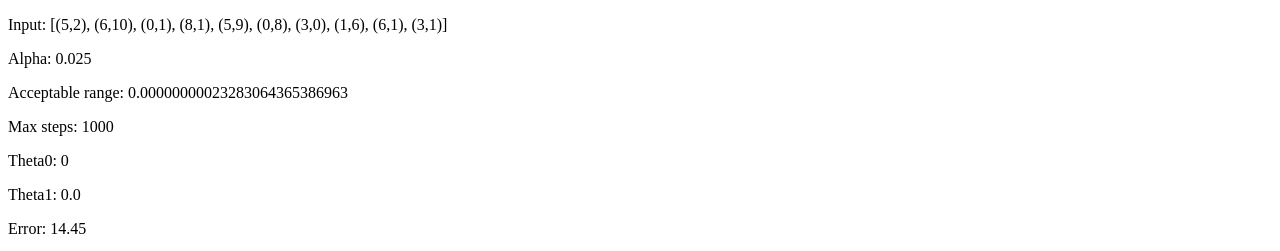
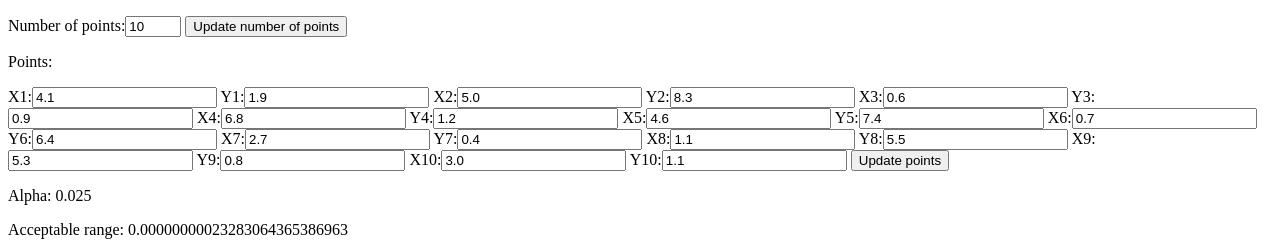
Before and after one commit to emrekenar/linear-regression, a Django app: page / in a window 1280 px wide. Shown: the top 251 px of the page. Run offline with Django 3.2, Linux system fonts and the light colour scheme; data comes from the database, SQL or seed files in the repository.

Commit message:
changing number of points and points enabled

```diff
--- /dev/null
+++ b/linear_regression/forms.py
@@ -0,0 +1,15 @@
+from django import forms
+
+
+class NumPointsForm(forms.Form):
+    num_points = forms.IntegerField(label='Number of points', min_value=2, max_value=99, initial=10)
+
+
+class PointsForm(forms.Form):
+    def __init__(self, gd=None, *args, **kwargs):
+        super(PointsForm, self).__init__(*args, **kwargs)
+        current_points = gd.deserialized_points()
+        num = gd.num_points
+        for i in range(num):
+            self.fields['x' + str(i + 1)] = forms.FloatField(min_value=-999, max_value=999, initial=current_points[i].x)
+            self.fields['y' + str(i + 1)] = forms.FloatField(min_value=-999, max_value=999, initial=current_points[i].y)
--- a/linear_regression/models.py
+++ b/linear_regression/models.py
@@ -1,3 +1,5 @@
+from datetime import datetime
+
 import matplotlib
 
 matplotlib.use('Agg')  # this is required for the program to work in OSX
@@ -19,9 +21,11 @@ class GradientDescent(models.Model):
     for points (xi, yi), define error function J(theta0, theta1),
     find theta0, theta1 that minimizes J.
     """
+    num_points = models.IntegerField(default=10)
+    points_ready = models.BooleanField(default=False)
     points_x = models.CharField(max_length=200, default='')
     points_y = models.CharField(max_length=200, default='')
-    pub_date = models.DateTimeField(default=timezone.now, null=True)
+    last_edited = models.DateTimeField(default=timezone.now, null=True)
     alpha = models.FloatField(default=0.0)
     acceptable_range = models.FloatField(default=0.0)
     max_steps = models.IntegerField(default=0)
@@ -29,16 +33,20 @@ class GradientDescent(models.Model):
     theta1 = models.FloatField(default=0.0)
     error = models.FloatField(default=0.0)
 
-    def init_parameters(self):
-        # define points randomly  # TODO: allow users to define points
-        sz, min_val, max_val = 10, 0, 10
-        points = []
-        for i in range(sz):
-            points.append(Point(randint(min_val, max_val), randint(min_val, max_val)))
-        self.points_x, self.points_y = serialize_points(points)
+    def save(self, *args, **kwargs):
+        # store time of last edit
+        self.last_edited = timezone.now()
 
-        # store time of creation  # TODO: make here last edit time and clean unused objects
-        self.pub_date = timezone.now()
+        # before saving, clean unused objects
+        clean_unused()
+
+        super(GradientDescent, self).save(*args, **kwargs)
+
+    def init_parameters(self, num_points=10):
+        # define points randomly at first or when num_points changes
+        self.num_points = num_points
+        self.points_ready = False
+        (self.points_x, self.points_y), points = self.random_points()
 
         # find minimum and maximum values of y
         min_y, max_y = 1024, -1024
@@ -72,6 +80,11 @@ class GradientDescent(models.Model):
         self.theta1 = self.theta1 - self.alpha * delta_j(self.theta0, self.theta1, points, 1)
         self.theta0 = temp
         self.error = j(self.theta0, self.theta1, points)
+
+        # after the algorithm starts, points cannot be changed
+        if not self.points_ready:
+            self.points_ready = True
+
         self.save()
 
     def run(self):
@@ -85,6 +98,11 @@ class GradientDescent(models.Model):
             step += 1
 
         self.error = j(self.theta0, self.theta1, points)
+
+        # after the algorithm starts, points cannot be changed
+        if not self.points_ready:
+            self.points_ready = True
+
         self.save()
 
     def get_gd_plot_uri(self):
@@ -125,6 +143,7 @@ class GradientDescent(models.Model):
             y = [j(self.theta0, theta1, points) for theta1 in x]
 
         plt.plot(x, y, '--bo')
+        plt.plot([x[int(num_datapoints/2)] for _ in x], [min(y)+i*(max(y)-min(y))/len(y) for i in range(len(y))], 'r')
         plt.title('error with respect to theta%s' % index)
 
         return fig_to_uri()
@@ -132,8 +151,21 @@ class GradientDescent(models.Model):
     def deserialized_points(self):
         return deserialize_points(self.points_x, self.points_y)
 
+    def set_num_points(self, new_num):
+        self.init_parameters(new_num)
+
+    def set_points(self, points_x, points_y):
+        self.points_x, self.points_y = points_x, points_y
+        self.save()
+
+    def random_points(self, min_val=0, max_val=10):
+        points = []
+        for i in range(self.num_points):
+            points.append(Point(randint(min_val * 10, max_val * 10) / 10.0, randint(min_val * 10, max_val * 10) / 10.0))
+        return serialize_points(points), points
+
     def __str__(self):
-        return 'GD(%s,%s)' % (self.theta0, self.theta1)
+        return 'GD%s(%s,%s)' % (self.id, self.theta0, self.theta1)
 
 
 def h(theta0, theta1, x):
@@ -197,6 +229,13 @@ def fig_to_uri():
     return uri
 
 
+def clean_unused(mins=15):
+    """remove GradientDescent objects that are not used in 'mins' minutes"""
+    latest = timezone.now() - timezone.timedelta(minutes=mins)
+    query_set = GradientDescent.objects.filter(last_edited__lt=latest)
+    query_set.delete()
+
+
 class Point:
     def __init__(self, x, y):
         self.x = x
--- a/linear_regression/templates/index.html
+++ b/linear_regression/templates/index.html
@@ -8,7 +8,29 @@
     </style>
 </head>
 <body>
-    <p>Input: {{ points }}</p>
+    <p>
+        {% if not gd.points_ready %}
+            <form action={% url 'num_points' gd_id %} method="post">
+            {% csrf_token %}
+                {{ num_points_form }}
+                <input type="submit" value="Update number of points">
+            </form>
+        {% else %}
+            Number of points: {{ gd.num_points }}
+        {% endif %}
+    </p>
+    <p>Points:</p>
+    {% if not gd.points_ready %}
+        <form action={% url 'points' gd_id %} method="post">
+        {% csrf_token %}
+            {{ points_form }}
+            <input type="submit" value="Update points">
+        </form>
+    {% else %}
+        {% for i, point in enum_points %}
+            <p>X{{ i }}: {{ point.x }}  Y{{ i }}: {{ point.y }}</p>
+        {% endfor %}
+    {% endif %}
     <p>Alpha: {{ gd.alpha }}</p>
     <p>Acceptable range: {{ gd.acceptable_range }}</p>
     <p>Max steps: {{ gd.max_steps }}</p>
--- a/linear_regression/urls.py
+++ b/linear_regression/urls.py
@@ -18,6 +18,8 @@ from django.urls import path
 from . import views
 
 urlpatterns = [
+    path('change_num_points/<int:gd_id>/', views.change_num_points, name='num_points'),
+    path('change_points/<int:gd_id>/', views.change_points, name='points'),
     path('proceed/<int:gd_id>/', views.proceed, name='proceed'),
     path('run/<int:gd_id>/', views.run, name='run'),
     path('admin/', admin.site.urls),
--- a/linear_regression/views.py
+++ b/linear_regression/views.py
@@ -1,44 +1,74 @@
 from django.shortcuts import render
 
 from .models import GradientDescent
+from .forms import NumPointsForm, PointsForm
 
 
 def index(request):
     gd = GradientDescent()
     gd.init_parameters()
 
-    return render(request, 'index.html', context={
-        'gd': gd,
-        'gd_id': gd.id,
-        'points': gd.deserialized_points(),
-        'gd_plot_uri': gd.get_gd_plot_uri(),
-        'j_theta0_plot_uri': gd.get_j_theta_plot_uri(0),
-        'j_theta1_plot_uri': gd.get_j_theta_plot_uri(1)
-    })
+    return render_everything(request, gd, NumPointsForm(), PointsForm(gd))
+
+
+def change_num_points(request, gd_id):
+    gd = GradientDescent.objects.get(pk=int(gd_id))
+
+    if request.method == 'POST':
+        form = NumPointsForm(request.POST)
+        if form.is_valid():
+            gd.set_num_points(int(form.data['num_points']))
+        else:
+            form = NumPointsForm()
+            print('invalid input for num points')
+    else:
+        form = NumPointsForm()
+
+    return render_everything(request, gd, form, PointsForm(gd))
+
+
+def change_points(request, gd_id):
+    gd = GradientDescent.objects.get(pk=int(gd_id))
+
+    if request.method == 'POST':
+        form = PointsForm(gd, request.POST)
+        if form.is_valid():
+            points_x = (str(form.data['x1']))
+            points_y = (str(form.data['y1']))
+            for i in range(1, gd.num_points):
+                points_x += (',' + str(form.data['x' + str(i + 1)]))
+                points_y += (',' + str(form.data['y' + str(i + 1)]))
+            gd.set_points(points_x, points_y)
+        else:
+            form = PointsForm(gd)
+            print('points are given invalid inputs')
+    else:
+        form = PointsForm(gd)
+
+    return render_everything(request, gd, NumPointsForm(), form)
 
 
 def proceed(request, gd_id):
     gd = GradientDescent.objects.get(pk=int(gd_id))
     gd.proceed()
 
-    return render(request, 'index.html', context={
-        'gd': gd,
-        'gd_id': gd.id,
-        'points': gd.deserialized_points(),
-        'gd_plot_uri': gd.get_gd_plot_uri(),
-        'j_theta0_plot_uri': gd.get_j_theta_plot_uri(0),
-        'j_theta1_plot_uri': gd.get_j_theta_plot_uri(1)
-    })
+    return render_everything(request, gd)
 
 
 def run(request, gd_id):
     gd = GradientDescent.objects.get(pk=int(gd_id))
     gd.run()
 
+    return render_everything(request, gd)
+
+
+def render_everything(request, gd, num_points_form=None, points_form=None):
     return render(request, 'index.html', context={
         'gd': gd,
         'gd_id': gd.id,
-        'points': gd.deserialized_points(),
+        'num_points_form': num_points_form,
+        'points_form': points_form,
+        'enum_points': enumerate(gd.deserialized_points(), start=1),
         'gd_plot_uri': gd.get_gd_plot_uri(),
         'j_theta0_plot_uri': gd.get_j_theta_plot_uri(0),
         'j_theta1_plot_uri': gd.get_j_theta_plot_uri(1)
```
Also changed, not shown: linear_regression/migrations/0003_auto_20210712_1406.py (added).
